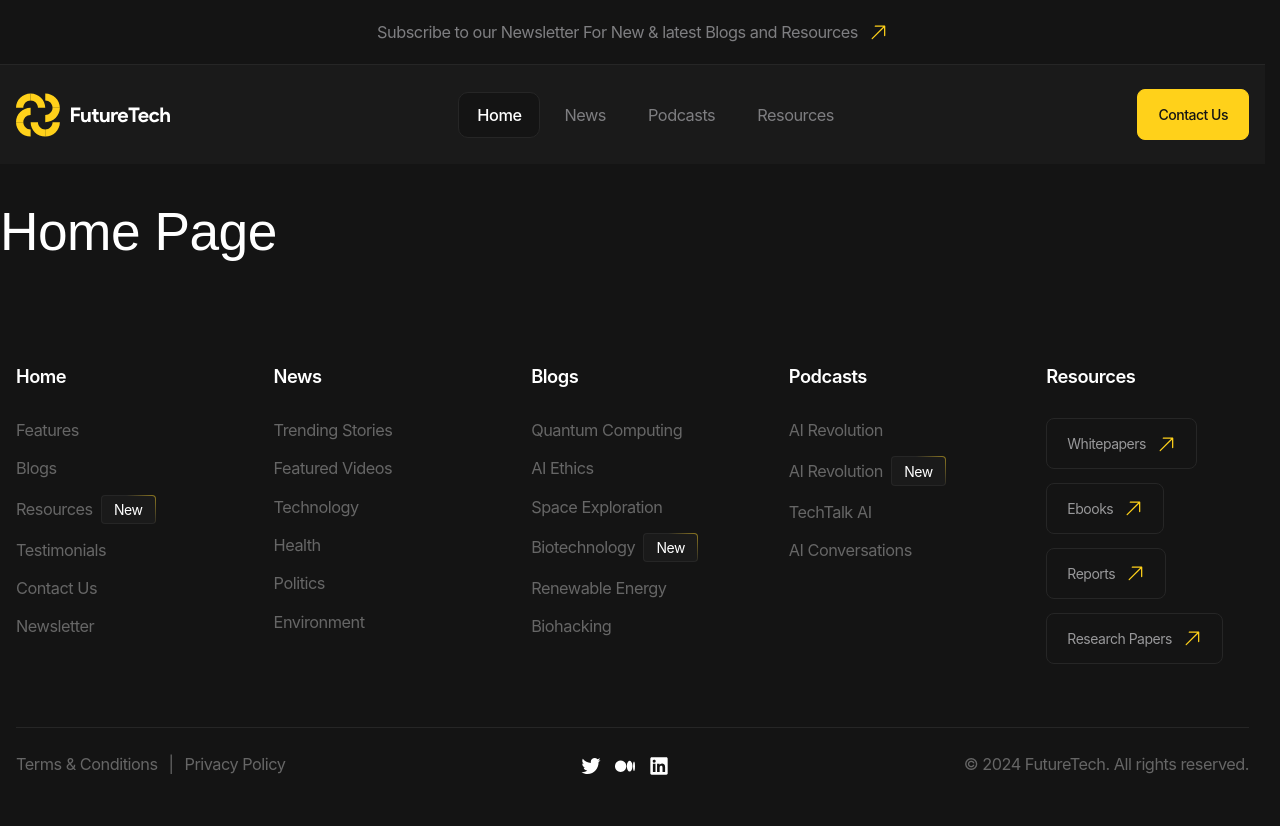
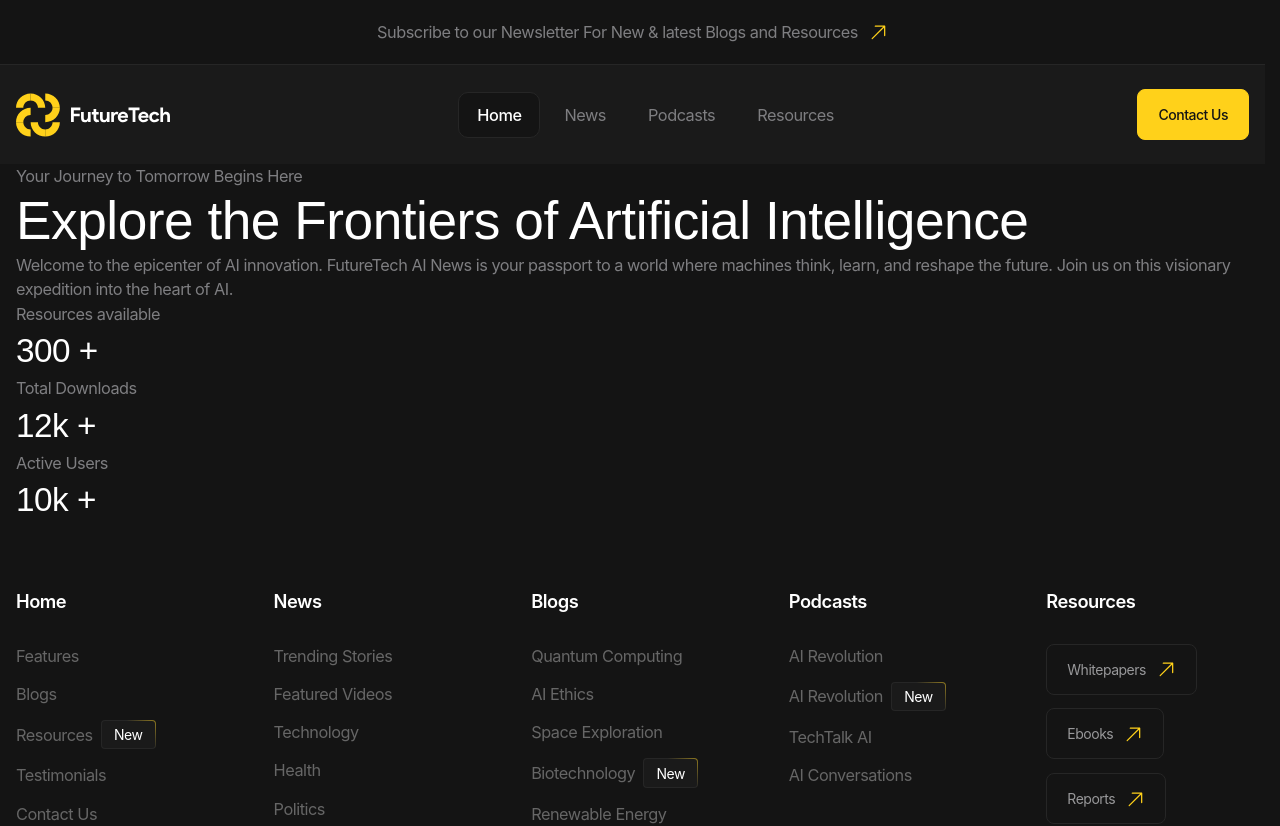
Before and after one commit to Margarita250494/FutureTech_React_TS_SCSS, a React (Vite) app: page / in a window 1280 px wide. Shown: the top 826 px of the page. Before the commit the page ends 800 px from the top, so only its background shows below. Built offline with nearby package versions, Linux system fonts and the light colour scheme.

Commit message:
Home Page begin

```diff
--- /dev/null
+++ b/src/components/Title.tsx
@@ -0,0 +1,23 @@
+type Props = {
+    classNameTitle:string;
+    id:string;
+    classNameDesc:string;
+    title:string;
+    desc:string;
+
+};
+
+export const Title = ({classNameTitle, id, classNameDesc,title,desc}: Props) => {
+  return (
+    <>
+      <h1 className={classNameTitle} id={id}>
+        {title}
+      </h1>
+      <div className={classNameDesc}>
+        <p>
+          {desc}
+        </p>
+      </div>
+    </>
+  );
+};
--- a/src/scenes/home/Home.tsx
+++ b/src/scenes/home/Home.tsx
@@ -1,7 +1,28 @@
+import { Title } from "@/components/Title"
+import { Metrics } from "./Metrics"
+
+
 //type Props = {}
 
 export const Home = () => {
   return (
-    <h1>Home Page</h1>
+    <section className="hero" aria-labelledby="hero-title">
+      <div className="hero__main container">
+        <div className="hero__body">
+          <p className="hero__subtitle">Your Journey to Tomorrow Begins Here</p>
+          <Title
+            classNameTitle="hero__title"
+            id="hero-title"
+            title="Explore the Frontiers of Artificial Intelligence"
+            classNameDesc="hero__description"
+            desc="Welcome to the epicenter of AI innovation. FutureTech AI News is your passport to a world where machines think, learn, and reshape the future. Join us on this visionary expedition into the heart of AI."/>
+        </div>
+        <Metrics/>
+        <div className="hero__resources-preview resources-preview">
+
+        </div>
+      </div>
+      <div className="hero__adventages"></div>
+    </section>
   )
 }
--- /dev/null
+++ b/src/scenes/home/Metrics.tsx
@@ -0,0 +1,29 @@
+import { useLocation } from "react-router-dom";
+import { metricsData } from "./homeData";
+
+export const Metrics = () => {
+  const location = useLocation();
+
+  // Prüfen, ob wir auf der "Resources"-Seite sind
+  const isResourcesPage = location.pathname === "/resources";
+
+  // Daten filtern, das letzte Objekt nur anzeigen, wenn es die "Resources"-Seite ist
+  const filteredMetricsData = isResourcesPage
+    ? metricsData
+    : metricsData.slice(0, -1);
+
+  return (
+    <div className="hero__metrics metrics">
+      <dl className="metrics__list">
+        {filteredMetricsData.map((metric) => (
+          <div key={metric.title} className="metrics__item">
+            <dt className="metrics__key">{metric.title}</dt>
+            <dd className="metrics__value h3">
+              {metric.value} <span className="metrics__sign">{metric.sign}</span>
+            </dd>
+          </div>
+        ))}
+      </dl>
+    </div>
+  );
+};
--- /dev/null
+++ b/src/scenes/home/homeData.ts
@@ -0,0 +1,24 @@
+import { Metrics } from "@/shared/types"
+
+export const metricsData: Array <Metrics> = [
+    {
+        title:"Resources available",
+        value:"300",
+        sign: "+"
+    },
+    {
+        title:"Total Downloads",
+        value:"12k",
+        sign: "+"
+    },
+    {
+        title:"Active Users",
+        value:"10k",
+        sign: "+"
+    },
+    {
+        title:"Countries Accesses Our Content",
+        value:"100",
+        sign: "+"
+    },
+]
--- a/src/scenes/resources/Resources.tsx
+++ b/src/scenes/resources/Resources.tsx
@@ -1,7 +1,14 @@
+import { Metrics } from "../home/Metrics"
+
+
 //type Props = {}
 
 export const Resources = () => {
     return (
-      <h1>Welcome to the Resources Page</h1>
+    <>
+    <h1>Welcome to the Resources Page</h1>
+      <Metrics/>
+    </>
+
     )
   }
```
Also changed, not shown: src/shared/types.ts (+8 -2 lines).
